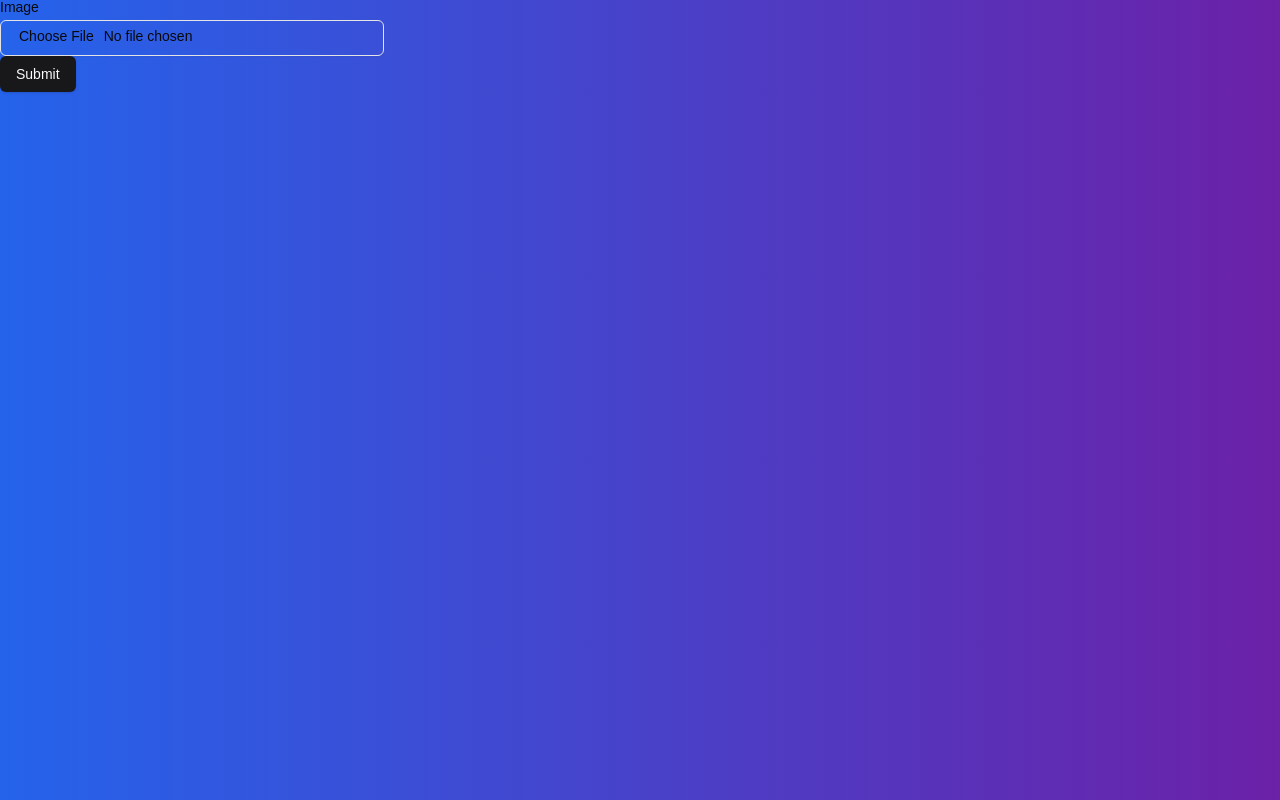
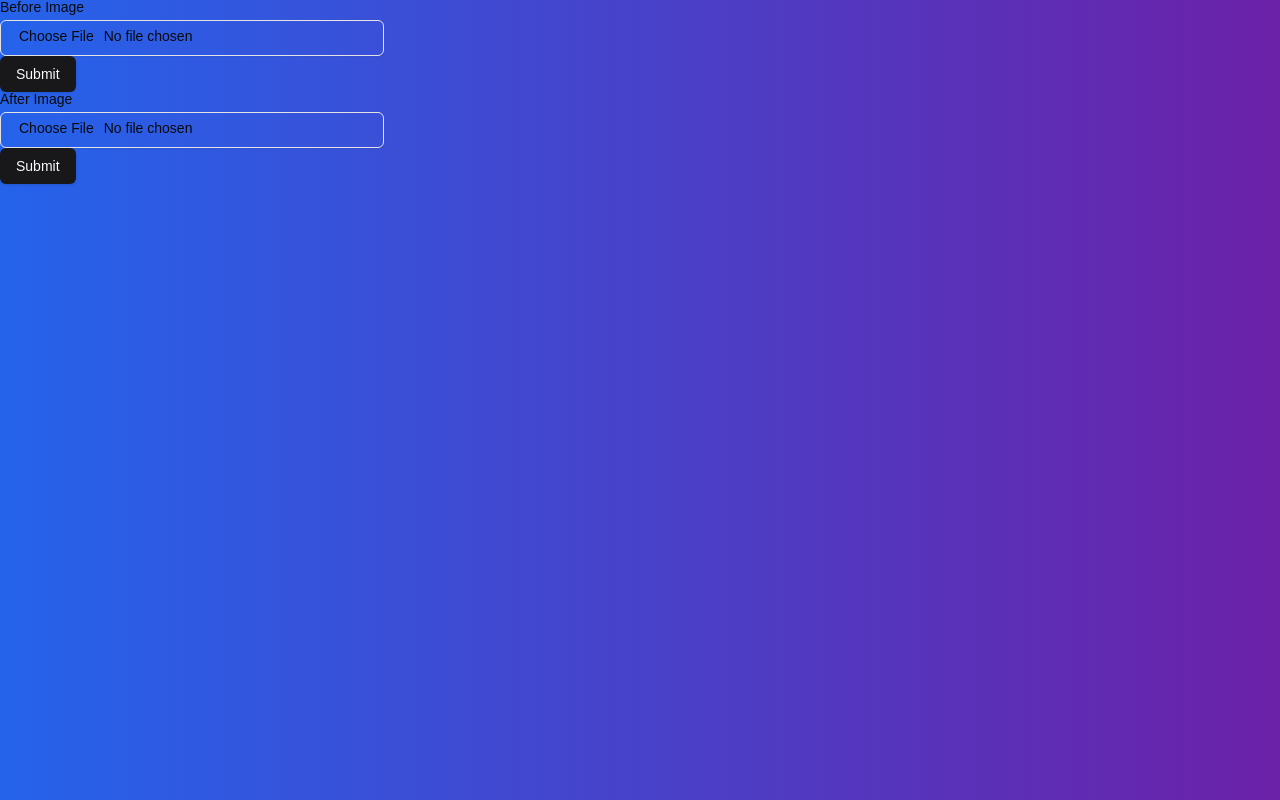
Before and after one commit to GaiaHackathon/frontend, a Next.js app: page /upload in a window 1280 px wide. Built offline with nearby package versions, Linux system fonts and the light colour scheme.

Commit message:
upload form

```diff
--- a/app/api/patient/upload/after/route.ts
+++ b/app/api/patient/upload/after/route.ts
@@ -18,12 +18,12 @@ export async function POST(request: Request) {
 
     const createdImage = await prisma.image.update({
       where: {
-        imageid: Number(formData.get('imageid')),
+        imageid: Number(1),
       },
       data: {
         afterImageCid: cid.toString(),
         afterImageUploaded: true,
-        patientid: Number(formData.get('patientid')),
+        patientid: 1,
       },
     });
 
--- a/app/api/patient/upload/before/route.ts
+++ b/app/api/patient/upload/before/route.ts
@@ -6,7 +6,7 @@ import prisma from '@/db';
 
 export async function POST(request: Request) {
   const formData = await request.formData();
-  console.log(formData);
+
   try {
     const principal = Signer.parse(process.env.WEB3_STORAGE_KEY!);
     const store = new StoreMemory();
--- a/app/upload/page.tsx
+++ b/app/upload/page.tsx
@@ -3,22 +3,87 @@
 import { Button } from '@/components/ui/button';
 import { Input } from '@/components/ui/input';
 import { Label } from '@/components/ui/label';
+import { useState } from 'react';
 
 export default function Upload() {
-  const onSubmit = async (event: React.FormEvent<HTMLFormElement>) => {
+  const [selectedFile, setSelectedFile] = useState(null);
+  const [selectedAfterFile, setSelectedAfterFile] = useState(null);
+
+  const onBeforeImageSubmit = async (
+    event: React.FormEvent<HTMLFormElement>
+  ) => {
     event.preventDefault();
 
-    const formData = new FormData(event.target);
-    console.log(formData);
+    const formData = new FormData();
+    formData.append('image', selectedFile!);
+
+    try {
+      const resp = await fetch('/api/patient/upload/before', {
+        method: 'POST',
+        body: formData,
+      });
+
+      const imageUrl: string = (await resp.json()).imageUrl;
+    } catch (err) {
+      console.error(err);
+    }
+  };
+
+  const onAfterImageSubmit = async (
+    event: React.FormEvent<HTMLFormElement>
+  ) => {
+    event.preventDefault();
+
+    const formData = new FormData();
+    formData.append('image', selectedAfterFile!);
+
+    try {
+      const resp = await fetch('/api/patient/upload/after', {
+        method: 'POST',
+        body: formData,
+      });
+
+      const imageUrl: string = (await resp.json()).imageUrl;
+    } catch (err) {
+      console.error(err);
+    }
+  };
+
+  const handleBeforeImageChange = (event) => {
+    setSelectedFile(event.target.files[0]);
+  };
+
+  const handleAfterImageChange = (event) => {
+    setSelectedAfterFile(event.target.files[0]);
   };
 
   return (
-    <form onSubmit={onSubmit}>
-      <div className='grid w-full max-w-sm items-center gap-1.5'>
-        <Label htmlFor='image'>Image</Label>
-        <Input id='image' type='file' />
-      </div>
-      <Button type='submit'>Submit</Button>
-    </form>
+    <div>
+      <form onSubmit={onBeforeImageSubmit}>
+        <div className='grid w-full max-w-sm items-center gap-1.5'>
+          <Label htmlFor='before-image'>Before Image</Label>
+          <Input
+            id='before-image'
+            type='file'
+            onChange={handleBeforeImageChange}
+            required
+          />
+        </div>
+        <Button type='submit'>Submit</Button>
+      </form>
+
+      <form onSubmit={onAfterImageSubmit}>
+        <div className='grid w-full max-w-sm items-center gap-1.5'>
+          <Label htmlFor='after-image'>After Image</Label>
+          <Input
+            id='after-image'
+            type='file'
+            onChange={handleAfterImageChange}
+            required
+          />
+        </div>
+        <Button type='submit'>Submit</Button>
+      </form>
+    </div>
   );
 }
```
Also changed, not shown: 1 other file (tests, documents, lock files or other folders).
